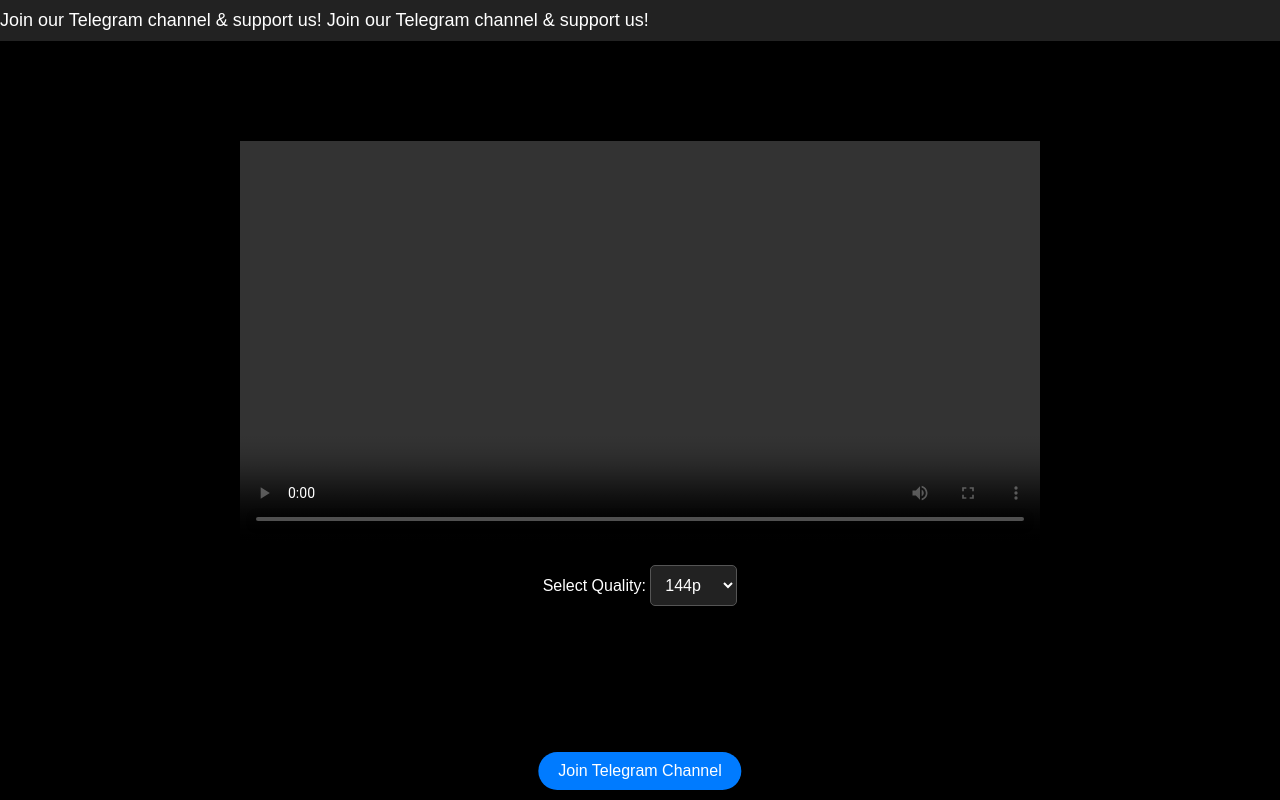
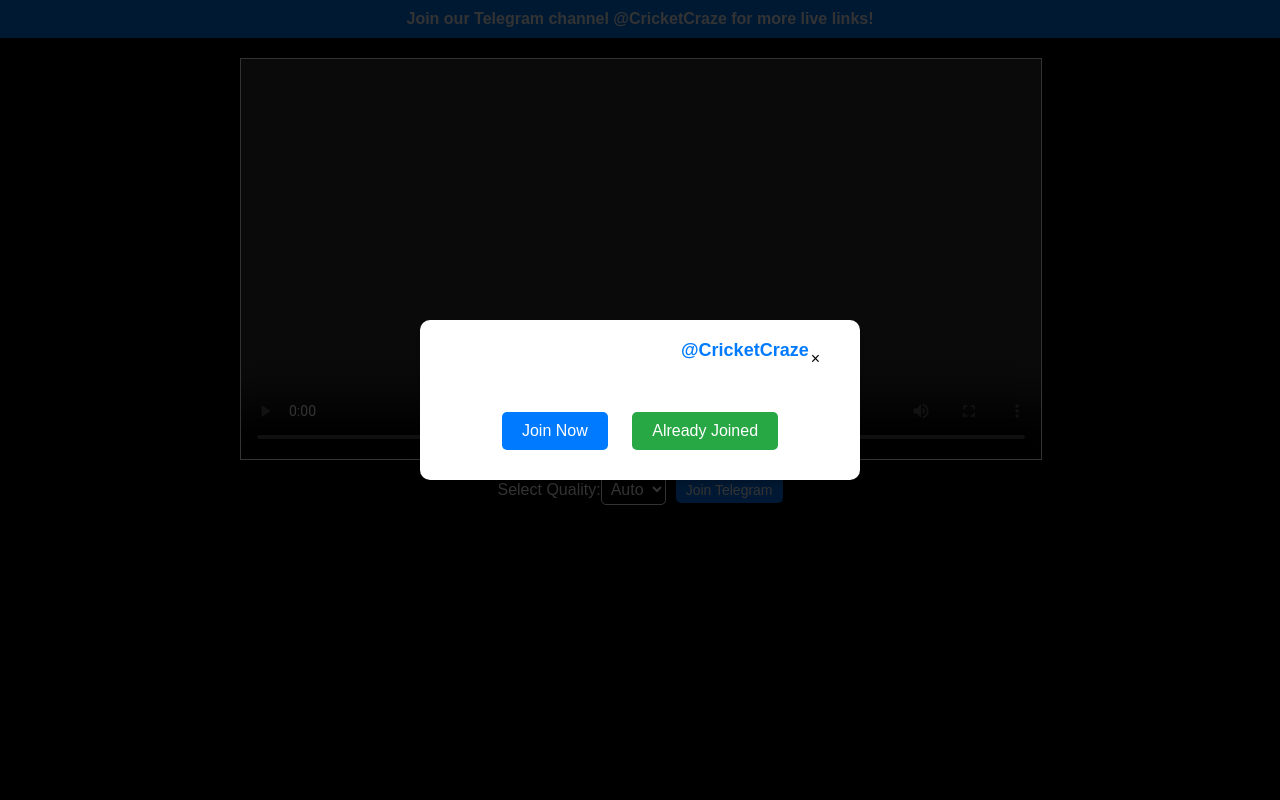
Before and after one commit to AkashGillNiet/Demo, a plain HTML site: page index.html in a window 1280 px wide. Drawn offline with nearby package versions, Linux system fonts and the light colour scheme.

Commit message:
Update index.html

```diff
--- a/index.html
+++ b/index.html
@@ -3,269 +3,265 @@
 <head>
     <meta charset="UTF-8">
     <meta name="viewport" content="width=device-width, initial-scale=1.0">
-  <title>Stream with Quality Selector</title>
-  <script src="https://cdn.jsdelivr.net/npm/hls.js@0.14.19"></script>
+    <title>CricketSparx</title>
     <style>
         body {
+            background-color: black;
+            color: white;
             font-family: Arial, sans-serif;
             margin: 0;
             padding: 0;
-      background-color: #000;
-      color: #fff;
-      overflow-x: hidden;
+            display: flex;
+            flex-direction: column;
+            justify-content: flex-start;
+            align-items: center;
+            height: 100vh;
         }
 
-    .sliding-text-container {
+        /* Marquee Section */
+        #marquee-container {
             width: 100%;
-      background-color: #222;
-      overflow: hidden;
-      position: relative;
+            background-color: #007bff;
+            color: white;
+            padding: 10px 0;
+            text-align: center;
+            font-size: 16px;
+            font-weight: bold;
+            position: sticky;
+            top: 0;
         }
 
-    .sliding-text {
-      display: inline-block;
+        #marquee-text {
+            overflow: hidden;
             white-space: nowrap;
-      color: #fff;
-      font-size: 18px;
-      animation: slide 10s linear infinite;
-      padding: 10px 0;
+            box-sizing: border-box;
         }
 
-    @keyframes slide {
-      0% {
+        #marquee-text span {
+            display: inline-block;
+            animation: scroll-left 10s linear infinite;
+        }
+
+        @keyframes scroll-left {
+            from {
                 transform: translateX(100%);
             }
-      100% {
+            to {
                 transform: translateX(-100%);
             }
         }
 
-    .quality-selector {
-      text-align: center;
-      margin: 20px 0;
-    }
-
-    .quality-selector select {
-      padding: 10px;
-      font-size: 16px;
-      background-color: #222;
-      color: #fff;
-      border: 1px solid #555;
-      border-radius: 5px;
-      cursor: pointer;
-    }
-
-    .popup {
-      display: none;
+        /* Popup Styles */
+        #popup {
+            display: flex;
+            flex-direction: column;
+            justify-content: center;
+            align-items: center;
             position: fixed;
             top: 0;
             left: 0;
             width: 100%;
             height: 100%;
             background-color: rgba(0, 0, 0, 0.8);
-      justify-content: center;
-      align-items: center;
-      z-index: 2000;
+            z-index: 9999;
+            text-align: center;
         }
 
-    .popup-content {
-      background-color: #fff;
-      color: #000;
-      padding: 30px;
-      text-align: center;
+        #popup-content {
+            padding: 20px;
             border-radius: 10px;
-      width: 90%;
+            background-color: white;
+            box-shadow: 0 4px 8px rgba(0, 0, 0, 0.2);
+            position: relative;
+            width: 80%;
             max-width: 400px;
-      box-shadow: 0 5px 15px rgba(0, 0, 0, 0.3);
-      position: relative;
         }
 
-    .popup-content h2 {
-      font-size: 20px;
-      margin-bottom: 10px;
+        #popup-content p {
+            font-size: 18px;
+            font-weight: bold;
+            margin: 0 0 20px;
         }
 
-    .popup-content p {
-      font-size: 16px;
-      margin-bottom: 20px;
-      color: #444;
+        #popup-content p span {
+            color: #007bff;
+            font-weight: bold;
         }
 
-    .popup-content .highlight {
-      font-weight: bold;
-      color: #FF5733;
+        #popup-content button {
+            margin: 10px;
+            padding: 10px 20px;
+            border: none;
+            border-radius: 5px;
+            font-size: 16px;
+            cursor: pointer;
         }
 
-    .popup-buttons {
-      display: flex;
-      justify-content: space-between;
-      gap: 20px;
+        #join-now {
+            background-color: #007bff;
+            color: white;
         }
 
-    .popup-buttons button {
-      padding: 15px 30px;
-      font-size: 18px;
+        #already-joined {
+            background-color: #28a745;
+            color: white;
+        }
+
+        #close-popup {
+            position: absolute;
+            top: 10px;
+            right: 10px;
+            background: none;
+            border: none;
+            font-size: 20px;
+            cursor: pointer;
+        }
+
+        /* Video Container */
+        #streaming-container {
+            width: 100%;
+            max-width: 800px;
+            margin: 20px auto;
+            text-align: center;
+        }
+
+        video {
+            width: 100%;
+            height: auto;
+            border: 1px solid white;
+        }
+
+        /* Quality Selector */
+        #quality-selector {
+            margin: 10px 0;
+            display: flex;
+            align-items: center;
+            justify-content: center;
+        }
+
+        #quality-selector select {
+            padding: 5px;
+            border: 1px solid white;
+            border-radius: 5px;
+            background-color: black;
+            color: white;
+            font-size: 16px;
+            margin-right: 10px; /* Space between dropdown and button */
+        }
+
+        /* Smaller Telegram Join Button */
+        #telegram-button {
+            padding: 5px 10px;
+            background-color: #007bff;
+            color: white;
+            font-size: 14px;
             border: none;
             border-radius: 5px;
             cursor: pointer;
-      transition: transform 0.2s;
-    }
-
-    .popup-buttons .join-now {
-      background-color: #007BFF;
-      color: #fff;
-    }
-
-    .popup-buttons .close {
-      background-color: #DC3545;
-      color: #fff;
-    }
-
-    .popup-buttons button:hover {
-      transform: scale(1.1);
-    }
-
-    .popup-close {
-      position: absolute;
-      top: 10px;
-      right: 10px;
-      font-size: 20px;
-      font-weight: bold;
-      color: #000;
-      cursor: pointer;
-    }
-
-    .telegram-button {
-      position: fixed;
-      bottom: 10px;
-      left: 50%;
-      transform: translateX(-50%);
-      background-color: #007BFF;
-      color: #fff;
-      padding: 10px 20px;
-      border-radius: 50px;
-      font-size: 16px;
-      text-align: center;
-      text-decoration: none;
-      box-shadow: 0 5px 15px rgba(0, 0, 0, 0.2);
-      z-index: 1000;
-    }
-
-    .telegram-button:hover {
-      background-color: #0056b3;
         }
     </style>
+    <script src="https://cdn.jsdelivr.net/npm/hls.js@1.4.0/dist/hls.min.js"></script>
 </head>
 <body>
-  <!-- Sliding Text -->
-  <div class="sliding-text-container">
-    <div class="sliding-text">
-      Join our Telegram channel & support us! Join our Telegram channel & support us!
+
+<!-- Marquee Section -->
+<div id="marquee-container">
+    <div id="marquee-text">
+        <span>Join our Telegram channel @CricketCraze for more live links!</span>
     </div>
 </div>
 
-  <!-- Telegram Join Popup -->
-  <div class="popup" id="popup">
-    <div class="popup-content">
-      <span class="popup-close" onclick="closePopup()">×</span>
-      <h2>First Join Telegram Channel</h2>
-      <p>
-        Stay updated with the latest streams and news. Join our channel <span class="highlight">CricketCraze</span> for more links!
-      </p>
-      <div class="popup-buttons">
-        <button class="join-now" onclick="joinNow()">Join Now</button>
-        <button class="close" onclick="closePopup()">Close</button>
-      </div>
+<!-- Popup -->
+<div id="popup">
+    <div id="popup-content">
+        <button id="close-popup" onclick="closePopup()">×</button>
+        <p>Join Our Telegram Channel <span>@CricketCraze</span> for more links!</p>
+        <button id="join-now" onclick="joinNow()">Join Now</button>
+        <button id="already-joined" onclick="closePopup()">Already Joined</button>
     </div>
 </div>
 
-  <!-- Video Container -->
-  <div class="video-container" style="text-align: center; margin-top: 100px;">
-    <video id="videoPlayer" controls style="width: 90%; max-width: 800px;">
-      Your browser does not support the video tag.
-    </video>
+<!-- Video Streaming Section -->
+<div id="streaming-container">
+    <video id="videoPlayer" controls></video>
+    <div id="quality-selector">
+        <label for="quality">Select Quality: </label>
+        <select id="quality" onchange="changeQuality()">
+            <option value="-1" selected>Auto</option>
+        </select>
+        <!-- Telegram Join Button -->
+        <button id="telegram-button" onclick="joinTelegram()">Join Telegram</button>
+    </div>
 </div>
 
-  <!-- Quality Selector -->
-  <div class="quality-selector">
-    <label for="quality">Select Quality:</label>
-    <select id="quality" onchange="changeQuality()">
-      <option value="144p">144p</option>
-      <option value="240p">240p</option>
-      <option value="360p">360p</option>
-      <option value="480p">480p</option>
-      <option value="720p">720p</option>
-      <option value="1080p">1080p</option>
-    </select>
-  </div>
+<script>
+    const video = document.getElementById('videoPlayer');
+    const qualitySelector = document.getElementById('quality');
+    const hls = new Hls();
 
-  <!-- Telegram Button -->
-  <a href="https://t.me/yourchannel" class="telegram-button">Join Telegram Channel</a>
-
-  <script>
     // Function to get the URL parameter
-    function getQueryParameter(param) {
+    function getQueryParam(param) {
         const urlParams = new URLSearchParams(window.location.search);
         return urlParams.get(param);
     }
 
-    window.onload = function () {
-      const videoUrl = getQueryParameter('url');
-      if (videoUrl) {
-        const videoPlayer = document.getElementById('videoPlayer');
+    // Get HLS URL from query parameter
+    const hlsUrl = getQueryParam('url');
 
-        console.log("Video URL: ", videoUrl); // Check if the URL is being passed correctly
+    if (hlsUrl) {
+        // Initialize HLS.js
+        if (Hls.isSupported()) {
+            hls.loadSource(hlsUrl);
+            hls.attachMedia(video);
 
-        // Use HLS.js for M3U8 stream
-        if (Hls.isSupported()) {
-          const hls = new Hls();
-          hls.loadSource(videoUrl);
-          hls.attachMedia(videoPlayer);
+            // Populate Quality Levels
             hls.on(Hls.Events.MANIFEST_PARSED, function () {
-            console.log("HLS manifest loaded.");
-            videoPlayer.play();
+                const levels = hls.levels;
+                levels.forEach((level, index) => {
+                    const option = document.createElement('option');
+                    option.value = index;
+                    option.textContent = `${level.height}p`; // Quality in resolution
+                    qualitySelector.appendChild(option);
+                });
             });
 
-          hls.on(Hls.Events.ERROR, function(event, data) {
-            console.error("HLS.js error:", data);
-            alert("Failed to load video stream. Please check the URL or try again later.");
-          });
+            // Handle Quality Change
+            function changeQuality() {
+                const quality = parseInt(qualitySelector.value);
+                if (quality === -1) {
+                    hls.currentLevel = -1; // Auto Quality
                 } else {
-          alert("Your browser doesn't support HLS.js.");
+                    hls.currentLevel = quality; // Set selected quality
+                }
+            }
+        } else if (video.canPlayType('application/vnd.apple.mpegurl')) {
+            // Native HLS Support (e.g., Safari)
+            video.src = hlsUrl;
         }
     } else {
-        alert("No video URL found.");
+        alert("No URL provided. Please add '?url=your_hls_link.m3u8' to the URL.");
     }
 
-      // Show the popup on page load
-      showPopup();
+    // Show Popup on Page Load
+    window.onload = function() {
+        document.getElementById('popup').style.display = 'flex';
     };
 
-    // Show the popup
-    function showPopup() {
-      document.getElementById('popup').style.display = 'flex';
+    // Close Popup
+    function closePopup() {
+        document.getElementById('popup').style.display = 'none';
     }
 
-    // Close the popup
-    function closePopup() {
-      document.getElementById("popup").style.display = "none";
+    // Open Telegram Channel
+    function joinNow() {
+        window.open('https://t.me/CricketCraze', '_blank');
     }
 
-    // Join Now - Redirect to the Telegram channel
-    function joinNow() {
-      window.location.href = "https://t.me/yourchannel";
+    // Function to open Telegram channel
+    function joinTelegram() {
+        window.open('https://t.me/CricketCraze', '_blank');
     }
+</script>
 
-    // Change the video quality based on user selection
-    function changeQuality() {
-      const quality = document.getElementById("quality").value;
-      const baseVideoUrl = getQueryParameter('url');
-      const videoPlayer = document.getElementById('videoPlayer');
-
-      if (baseVideoUrl) {
-        const newUrl = baseVideoUrl.replace(/144p|240p|360p|480p|720p|1080p/, quality); // Replace quality in the URL
-        videoPlayer.src = newUrl;
-        videoPlayer.load(); // Reload the video player with the new source
-        videoPlayer.play(); // Start playing the new source
-      } else {
-        alert("No video URL found
+</body>
+</html>
```
Lines whose indentation alone changed are shown as unchanged.
